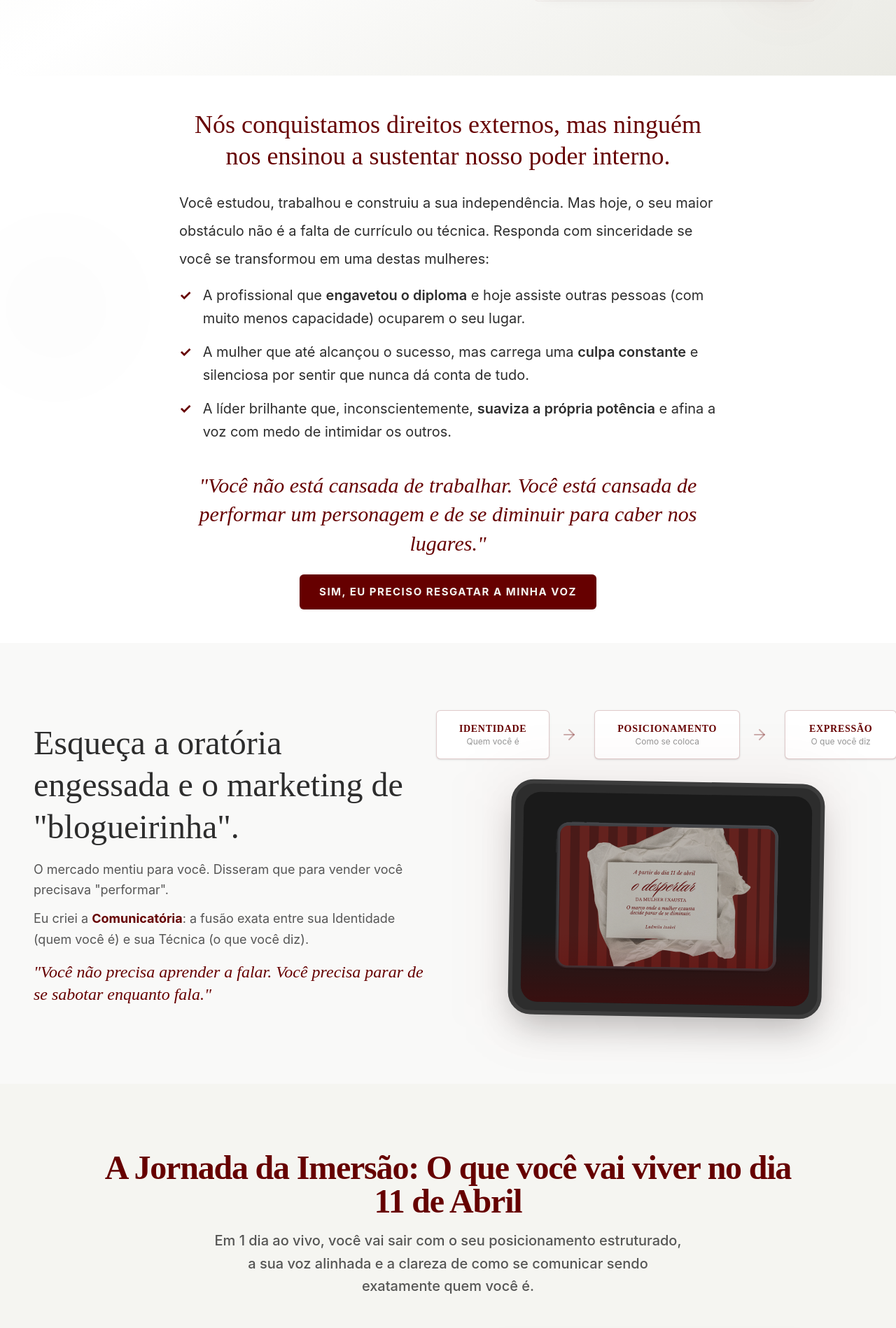
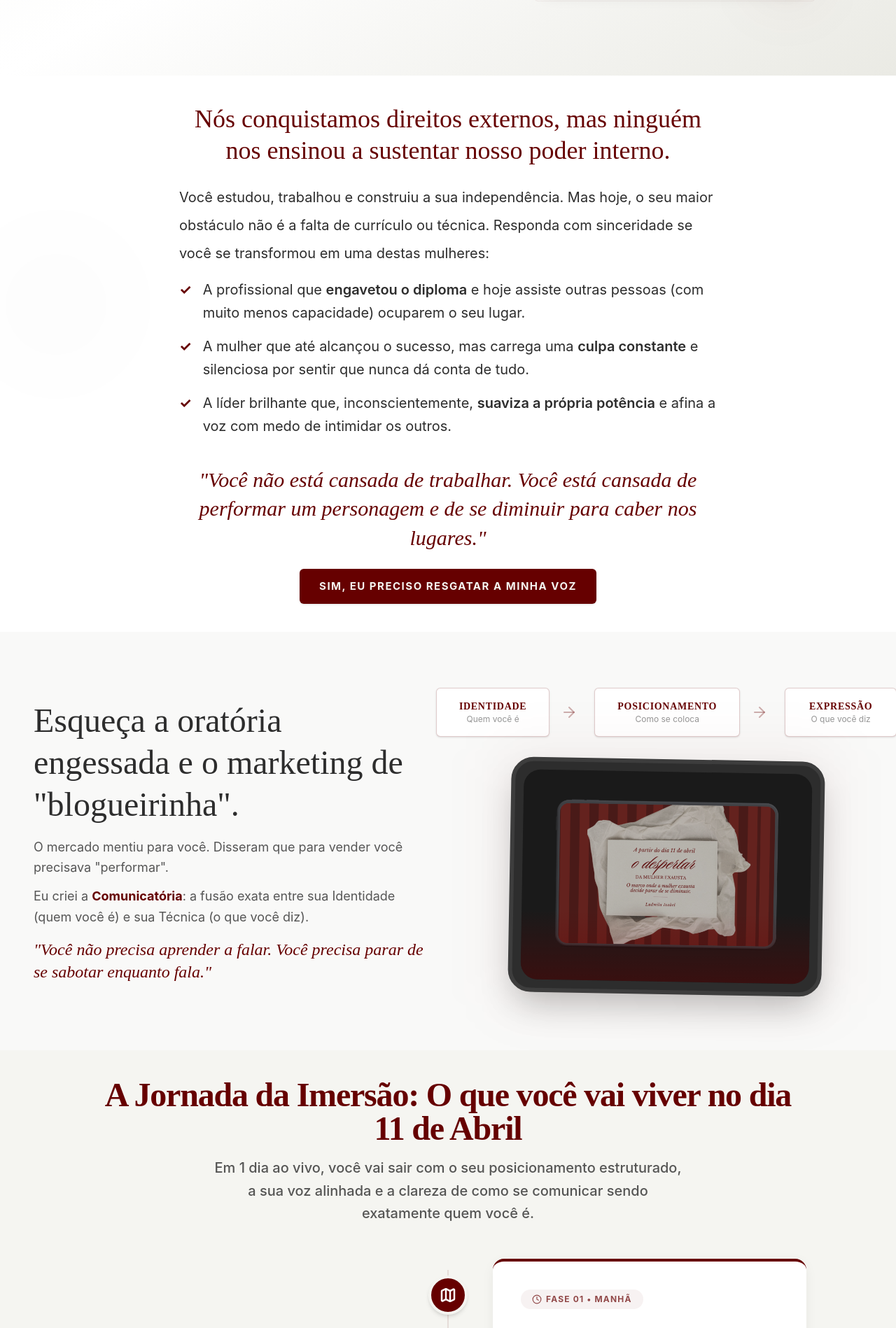
Before and after one commit to ZeferLAB/LP_Izabel_Marco, a React (Vite) app: page / in a window 1280 px wide. Shown: the part 662-2560 px from the top of the page at 70% size. Built offline with nearby package versions, Linux system fonts and the light colour scheme.

Commit message:
style: reduz ainda mais os espacamentos globais e diminui gap entre cards de programacao

```diff
--- a/src/components/FAQ.jsx
+++ b/src/components/FAQ.jsx
@@ -29,7 +29,7 @@ export default function FAQ() {
     const [openIndex, setOpenIndex] = useState(null);
 
     return (
-        <section className="bg-white py-10 lg:py-12 px-6 border-t border-vinho/5">
+        <section className="bg-white py-8 lg:py-10 px-6 border-t border-vinho/5">
             <div className="max-w-2xl mx-auto">
                 <h2 className="text-3xl lg:text-4xl text-softblack font-serif text-center mb-8 italic">
                     Esclarecendo sua Jornada
--- a/src/components/Guarantee.jsx
+++ b/src/components/Guarantee.jsx
@@ -2,7 +2,7 @@ import { motion } from 'framer-motion';
 
 export default function Guarantee() {
     return (
-        <section id="guarantee" className="bg-[#F5F5F1] py-10 lg:py-12 px-6 relative overflow-hidden">
+        <section id="guarantee" className="bg-[#F5F5F1] py-8 lg:py-10 px-6 relative overflow-hidden">
             <div className="max-w-3xl mx-auto flex flex-col items-center text-center relative z-10">
 
                 {/* Imagem do Selo de Garantia */}
--- a/src/components/Manifesto.jsx
+++ b/src/components/Manifesto.jsx
@@ -29,7 +29,7 @@ const bulletPrefixes = [
 
 export default function Manifesto() {
     return (
-        <section className="bg-white py-10 lg:py-12 px-6 relative overflow-hidden">
+        <section className="bg-white py-8 lg:py-10 px-6 relative overflow-hidden">
             <div className="max-w-3xl mx-auto flex flex-col items-center space-y-6 text-center">
 
                 {/* Título */}
--- a/src/components/Mechanism.jsx
+++ b/src/components/Mechanism.jsx
@@ -9,7 +9,7 @@ export default function Mechanism() {
     ];
 
     return (
-        <section className="bg-[#F9F9F8] py-10 lg:py-12 px-6 overflow-hidden">
+        <section className="bg-[#F9F9F8] py-8 lg:py-10 px-6 overflow-hidden">
             <div className="section-container grid grid-cols-1 lg:grid-cols-2 gap-8 lg:gap-16 items-center">
 
                 {/* Coluna Esquerda: Texto */}
--- a/src/components/Offer.jsx
+++ b/src/components/Offer.jsx
@@ -2,7 +2,7 @@ import { motion } from 'framer-motion';
 
 export default function Offer({ onOpenModal }) {
     return (
-        <section id="offer" className="bg-[#F5F5F1] py-10 lg:py-12 px-6 relative overflow-hidden flex items-center justify-center">
+        <section id="offer" className="bg-[#F5F5F1] py-8 lg:py-10 px-6 relative overflow-hidden flex items-center justify-center">
             {/* Background Texture continuous */}
             <div className="absolute inset-0 paper-texture opacity-30 pointer-events-none" />
 
--- a/src/components/Programacao.jsx
+++ b/src/components/Programacao.jsx
@@ -38,7 +38,7 @@ const phases = [
 
 export default function Programacao() {
   return (
-    <section className="bg-offwhite py-24 px-6 relative overflow-hidden flex flex-col items-center">
+    <section className="bg-offwhite py-8 lg:py-10 px-6 relative overflow-hidden flex flex-col items-center">
       <div className="max-w-5xl w-full mx-auto relative z-10">
 
         {/* Header da Seção */}
@@ -68,7 +68,7 @@ export default function Programacao() {
           {/* Linha Vertical Central (Desktop) */}
           <div className="hidden md:block absolute left-1/2 top-4 bottom-4 w-[2px] bg-vinho/10 -translate-x-1/2"></div>
 
-          <div className="space-y-8 md:space-y-0 relative">
+          <div className="space-y-4 md:space-y-0 relative">
             {phases.map((phase, index) => {
               const Icon = phase.icon;
               const isEven = index % 2 !== 0;
--- a/src/components/SpeakerBio.jsx
+++ b/src/components/SpeakerBio.jsx
@@ -2,7 +2,7 @@ import { motion } from 'framer-motion';
 
 export default function SpeakerBio() {
     return (
-        <section className="bg-gradient-to-r from-gray-50 to-gray-100 py-10 lg:py-12 px-6 relative overflow-hidden">
+        <section className="bg-gradient-to-r from-gray-50 to-gray-100 py-8 lg:py-10 px-6 relative overflow-hidden">
             <div className="section-container grid grid-cols-1 lg:grid-cols-12 gap-8 lg:gap-16 items-center">
 
                 {/* Imagem (Esquerda): Placeholder B&W */}
--- a/src/index.css
+++ b/src/index.css
@@ -38,7 +38,7 @@
   }
 
   .section-container {
-    @apply max-w-7xl mx-auto px-6 py-8 md:py-12;
+    @apply max-w-7xl mx-auto px-6 py-8 md:py-10;
   }
 
   .paper-texture {
```
